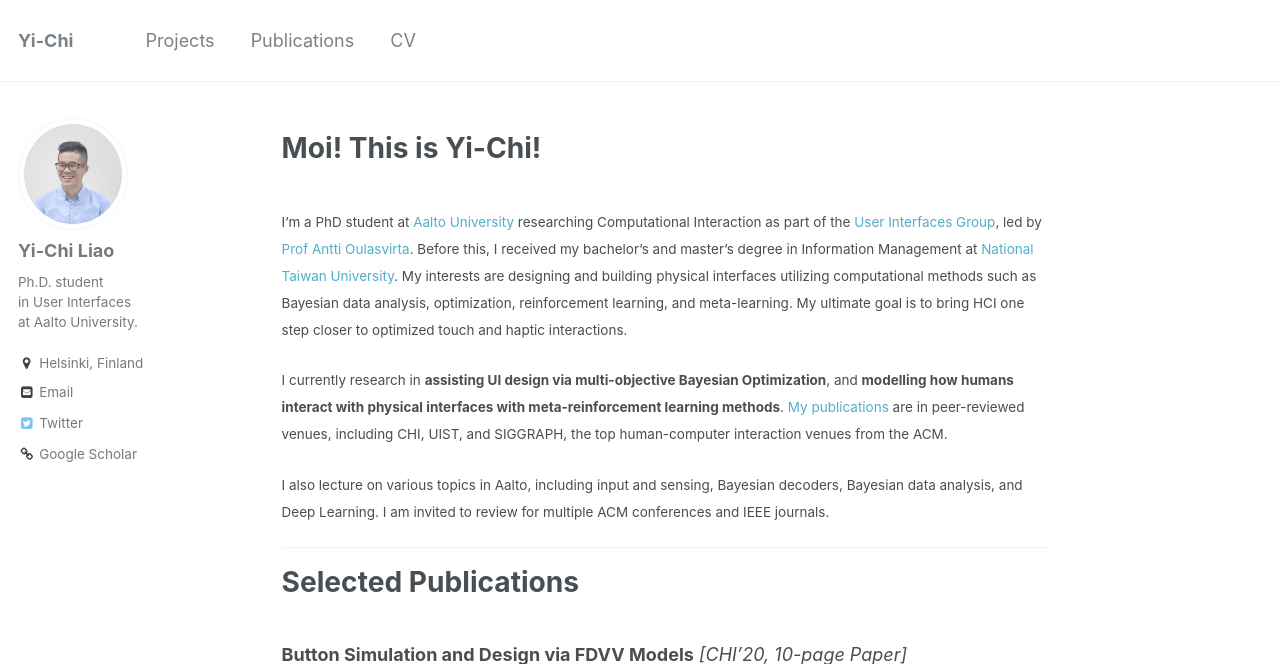
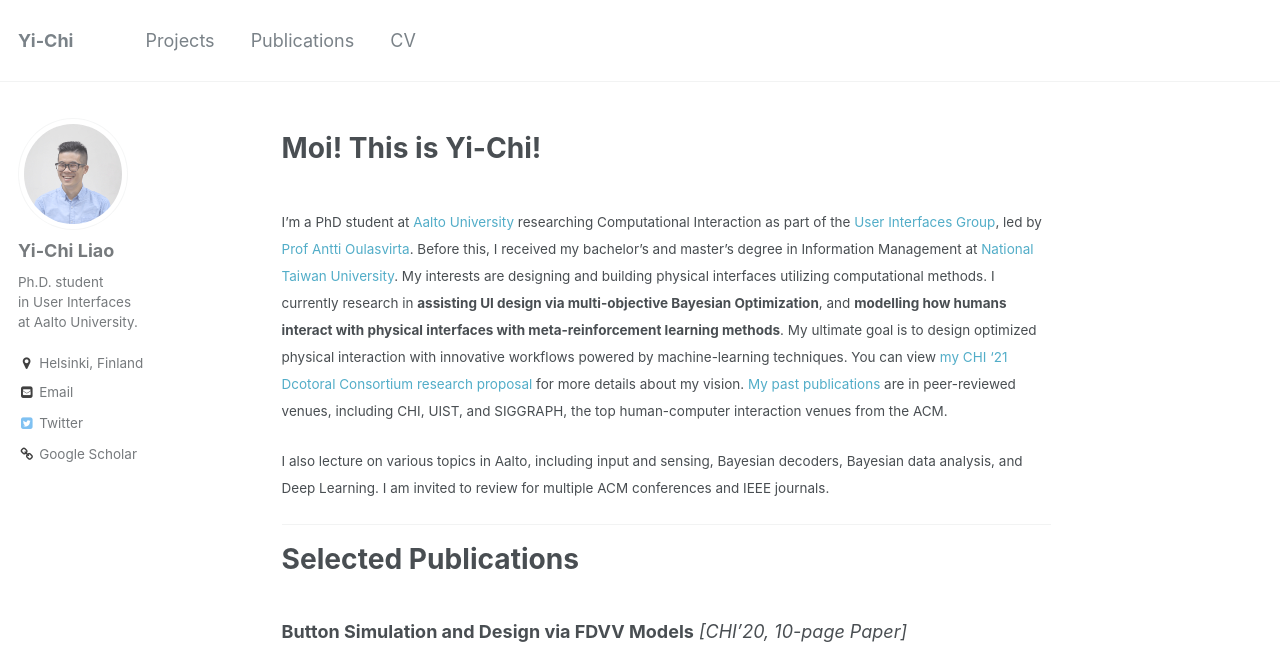
Before and after one commit to yichiliao/yichiliao.github.io, a Jekyll site: the page built from _pages/about.md, in a window 1280 px wide and 900 px high, cut to the strip 0-664 px from the top of the window. Built offline with Jekyll 4.4.1, drawn with Linux system fonts in a browser that asks for light colours.

Commit message:
update about

```diff
--- a/_pages/about.md
+++ b/_pages/about.md
@@ -10,11 +10,7 @@
 # Moi! This is Yi-Chi!
 <br>
 <small>
-I’m a PhD student at [Aalto University](https://www.aalto.fi/en) researching Computational Interaction as part of the [User Interfaces Group](http://userinterfaces.aalto.fi/), led by [Prof Antti Oulasvirta](http://users.comnet.aalto.fi/oulasvir/). Before this, I received my bachelor’s and master’s degree in Information Management at [National Taiwan University](https://www.ntu.edu.tw/english/). My interests are designing and building physical interfaces utilizing computational methods such as Bayesian data analysis, optimization, reinforcement learning, and meta-learning. My ultimate goal is to bring HCI one step closer to optimized touch and haptic interactions.
-</small>
-
-<small>
-I currently research in **assisting UI design via multi-objective Bayesian Optimization**, and **modelling how humans interact with physical interfaces with meta-reinforcement learning methods**. [My publications]((https://scholar.google.com/citations?user=Ddny4V4AAAAJ&hl=en)) are in peer-reviewed venues, including CHI, UIST, and SIGGRAPH, the top human-computer interaction venues from the ACM.
+I’m a PhD student at [Aalto University](https://www.aalto.fi/en) researching Computational Interaction as part of the [User Interfaces Group](http://userinterfaces.aalto.fi/), led by [Prof Antti Oulasvirta](http://users.comnet.aalto.fi/oulasvir/). Before this, I received my bachelor’s and master’s degree in Information Management at [National Taiwan University](https://www.ntu.edu.tw/english/). My interests are designing and building physical interfaces utilizing computational methods. I currently research in **assisting UI design via multi-objective Bayesian Optimization**, and **modelling how humans interact with physical interfaces with meta-reinforcement learning methods**. My ultimate goal is to design optimized physical interaction with innovative workflows powered by machine-learning techniques. You can view [my CHI '21 Dcotoral Consortium research proposal](https://arxiv.org/pdf/2101.10032.pdf) for more details about my vision. [My past publications](https://scholar.google.com/citations?user=Ddny4V4AAAAJ&hl=en) are in peer-reviewed venues, including CHI, UIST, and SIGGRAPH, the top human-computer interaction venues from the ACM.
 </small>
 
 <small>
```
Also changed, not shown: 1 other file.
